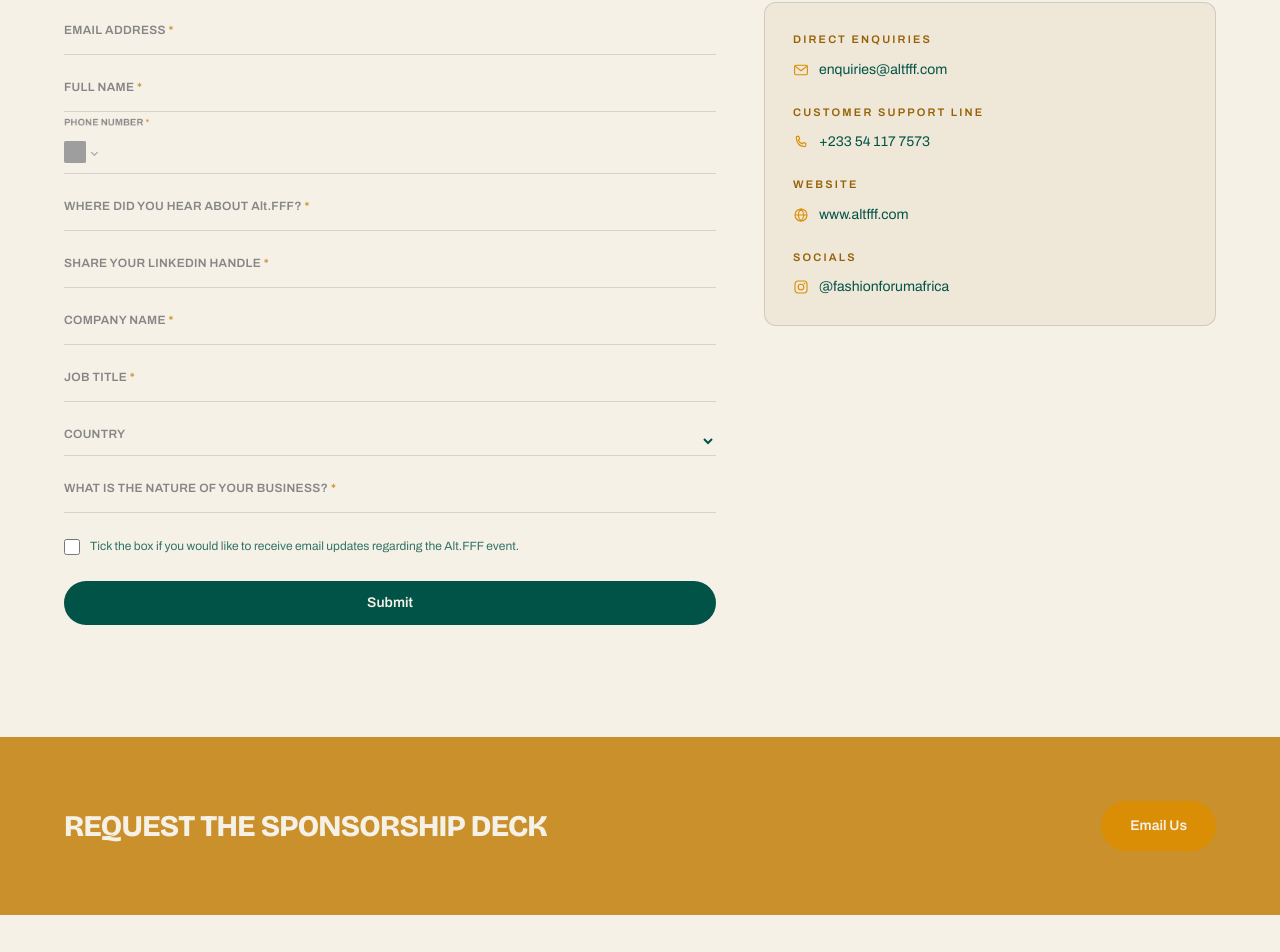
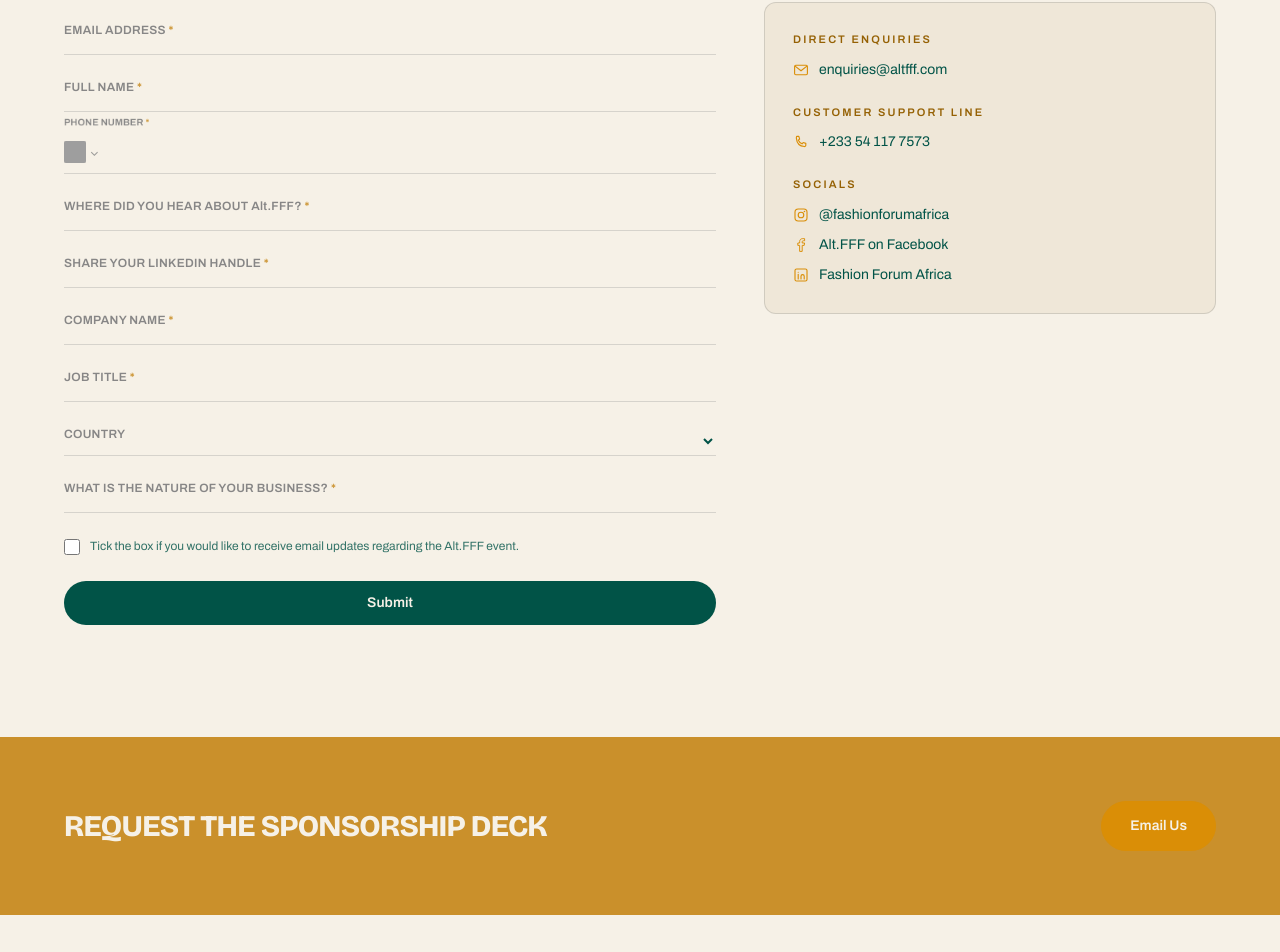
Before and after one commit to cimonstech/altfff, a Next.js app: page /sponsorship in a window 1280 px wide. Shown: the part 2625-3577 px from the top of the page. Built offline with nearby package versions, Linux system fonts and the light colour scheme; grey boxes are pictures that could not be loaded.

Commit message:
contact edit

```diff
--- a/src/components/ContactStrip.tsx
+++ b/src/components/ContactStrip.tsx
@@ -1,4 +1,4 @@
-import { Mail, Phone, Globe, AtSign } from "lucide-react";
+import { Mail, Phone, AtSign } from "lucide-react";
 import type { LucideIcon } from "lucide-react";
 
 type Tile = {
@@ -25,16 +25,6 @@ const TILES: Tile[] = [
     links: [{ text: "+233 54 117 7573", href: "tel:+233541177573" }],
   },
   {
-    icon: Globe,
-    circleClass: "bg-ink",
-    iconClass: "text-surface",
-    label: "Visit Us At",
-    links: [{ text: "www.altfff.com", href: "https://www.altfff.com" }],
-  },
-  {
-    // lucide-react dropped brand/logo icons (no Instagram glyph in this
-    // version) - AtSign is a neutral stand-in for "social handle" rather
-    // than a literal platform logo. LinkedIn omitted: FFA has no presence.
     icon: AtSign,
     circleClass: "bg-ink",
     iconClass: "text-paper",
@@ -42,6 +32,7 @@ const TILES: Tile[] = [
     links: [
       { text: "Instagram @fashionforumafrica", href: "https://www.instagram.com/fashionforumafrica" },
       { text: "Facebook · Alt.FFF", href: "https://www.facebook.com/share/1D3VYeEFrR/" },
+      { text: "LinkedIn · Fashion Forum Africa", href: "https://www.linkedin.com/company/fashionforumafrica" },
     ],
   },
 ];
@@ -49,7 +40,7 @@ const TILES: Tile[] = [
 export default function ContactStrip() {
   return (
     <section aria-label="Direct contact" className="bg-paper px-6 py-16 md:px-16">
-      <div className="mx-auto grid max-w-6xl grid-cols-2 gap-5 md:grid-cols-4">
+      <div className="mx-auto grid max-w-6xl grid-cols-1 gap-5 sm:grid-cols-2 md:grid-cols-3">
         {TILES.map((t) => (
           <div key={t.label} className="flex flex-col items-start gap-3 rounded-xl border border-hairline bg-surface p-5">
             <span className={`flex h-10 w-10 items-center justify-center rounded-full ${t.circleClass}`}>
--- a/src/components/SponsorshipSidebar.tsx
+++ b/src/components/SponsorshipSidebar.tsx
@@ -21,20 +21,32 @@ function PhoneIcon() {
     </svg>
   );
 }
-function GlobeIcon() {
-  return (
-    <svg viewBox="0 0 20 20" width="16" height="16" fill="none" aria-hidden="true">
-      <circle cx="10" cy="10" r="7.5" stroke="var(--gold)" strokeWidth="1.4" />
-      <path d="M2.5 10h15M10 2.5c2.2 2 3.4 4.7 3.4 7.5s-1.2 5.5-3.4 7.5c-2.2-2-3.4-4.7-3.4-7.5S7.8 4.5 10 2.5Z" stroke="var(--gold)" strokeWidth="1.4" />
-    </svg>
-  );
-}
 function InstagramIcon() {
   return (
     <svg viewBox="0 0 20 20" width="16" height="16" fill="none" aria-hidden="true">
       <rect x="2.5" y="2.5" width="15" height="15" rx="4" stroke="var(--gold)" strokeWidth="1.4" />
       <circle cx="10" cy="10" r="3.5" stroke="var(--gold)" strokeWidth="1.4" />
       <circle cx="14.3" cy="5.7" r="1" fill="var(--gold)" />
+    </svg>
+  );
+}
+function FacebookIcon() {
+  return (
+    <svg viewBox="0 0 20 20" width="16" height="16" fill="none" aria-hidden="true">
+      <path
+        d="M11.5 10.5h2.5l.5-3H11.5V6.2c0-.9.3-1.5 1.6-1.5H14.5V2.1C14.2 2 13.2 2 12.2 2 9.9 2 8.3 3.4 8.3 5.8V7.5H6v3h2.3V18h3.2v-7.5Z"
+        stroke="var(--gold)"
+        strokeWidth="1.2"
+        strokeLinejoin="round"
+      />
+    </svg>
+  );
+}
+function LinkedInIcon() {
+  return (
+    <svg viewBox="0 0 20 20" width="16" height="16" fill="none" aria-hidden="true">
+      <rect x="2.5" y="2.5" width="15" height="15" rx="2" stroke="var(--gold)" strokeWidth="1.4" />
+      <path d="M6.5 9v6M6.5 6.5v.01M10 15v-3.5c0-1.2.8-2 2-2s2 .8 2 2V15" stroke="var(--gold)" strokeWidth="1.4" strokeLinecap="round" />
     </svg>
   );
 }
@@ -72,19 +84,12 @@ export default function SponsorshipSidebar() {
 
       <div>
         <h3 className="text-[11px] font-semibold uppercase tracking-[0.2em] text-gold-deep">
-          Website
-        </h3>
-        <ul className="mt-3 text-sm text-ink">
-          <Row icon={GlobeIcon} label="www.altfff.com" href="https://www.altfff.com" />
-        </ul>
-      </div>
-
-      <div>
-        <h3 className="text-[11px] font-semibold uppercase tracking-[0.2em] text-gold-deep">
           Socials
         </h3>
         <ul className="mt-3 flex flex-col gap-2.5 text-sm text-ink">
           <Row icon={InstagramIcon} label="@fashionforumafrica" href="https://www.instagram.com/fashionforumafrica" />
+          <Row icon={FacebookIcon} label="Alt.FFF on Facebook" href="https://www.facebook.com/share/1D3VYeEFrR/" />
+          <Row icon={LinkedInIcon} label="Fashion Forum Africa" href="https://www.linkedin.com/company/fashionforumafrica" />
         </ul>
       </div>
     </div>
```
